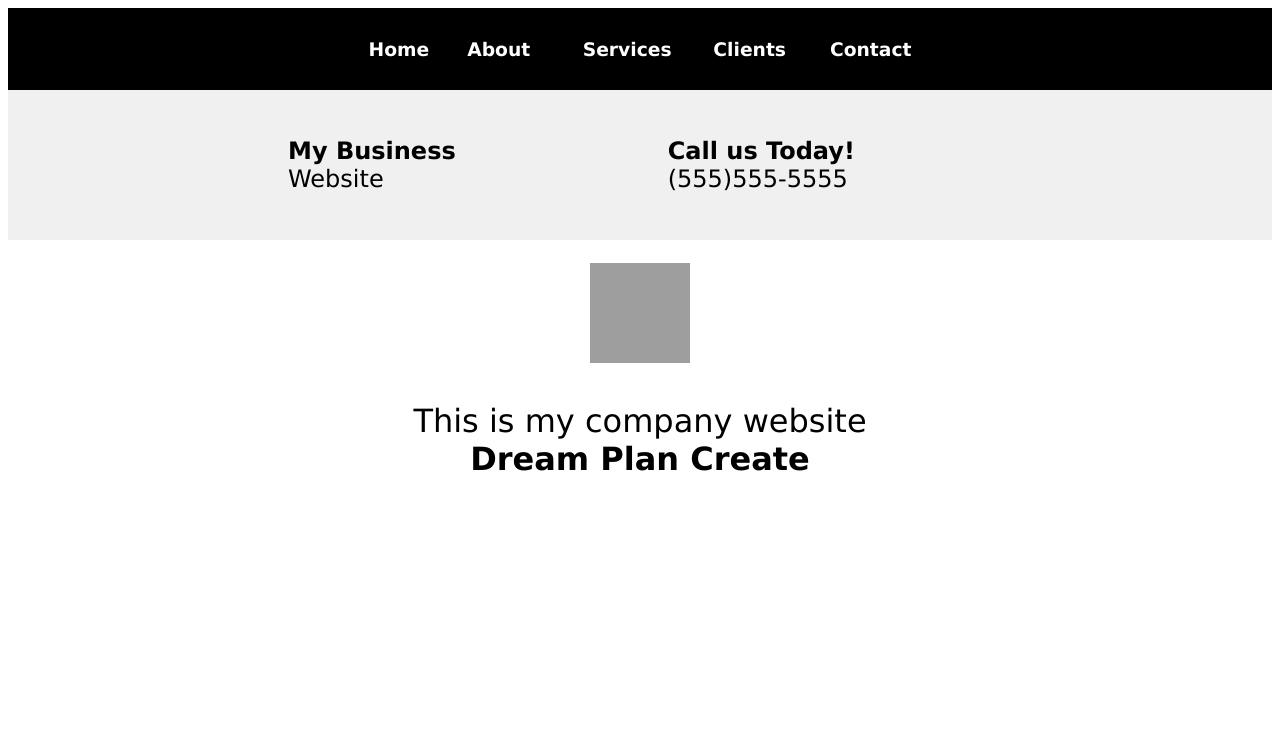
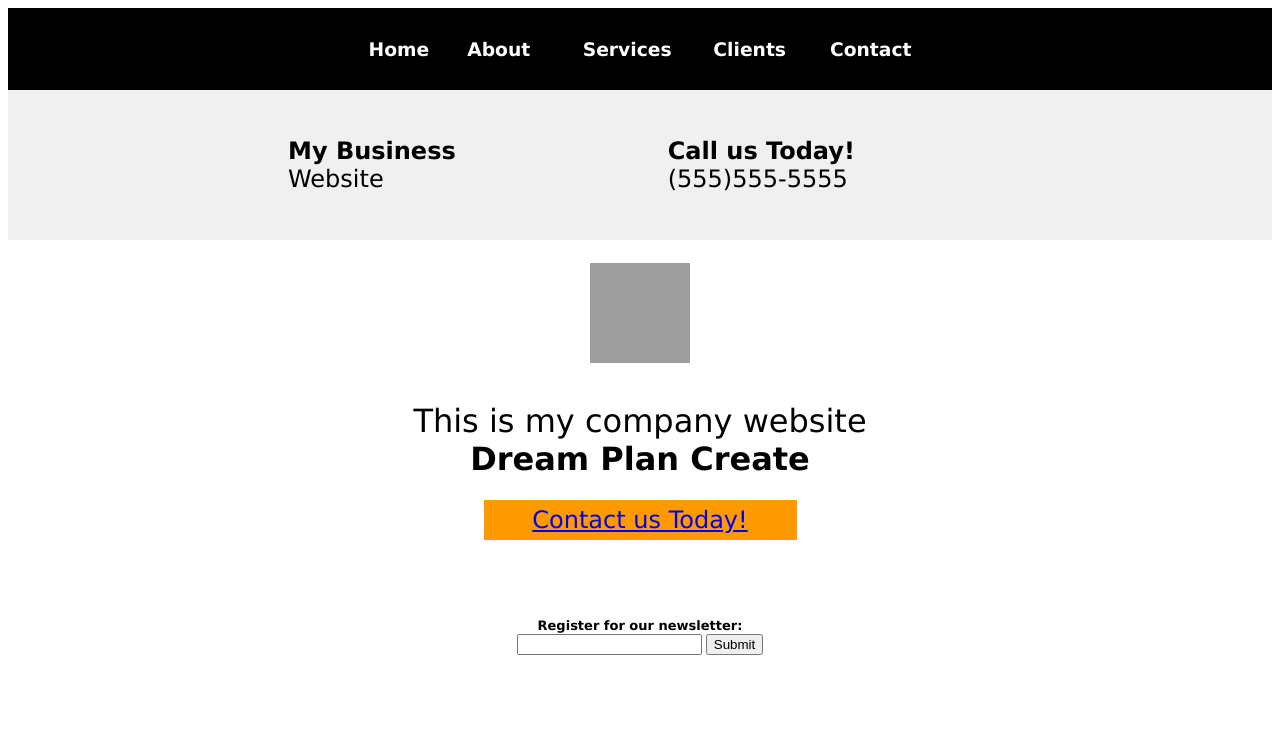
Before and after one commit to nikkichep/HomePage, a plain HTML site: page index.html in a window 1280 px wide. Drawn offline with Linux system fonts and the light colour scheme; grey boxes are pictures that could not be loaded.

Commit message:
Adding contact us section and register

```diff
--- a/index.html
+++ b/index.html
@@ -71,5 +71,25 @@
     </td>
   </tr>
 </table>
+
+<table width="100%" height="236" border="0" cellspacing="5" cellpadding="5" bgcolor="white">
+  <tr>
+    <td height="72" align="center" valign="top">
+      <table width="313" border="0" cellspacing="3" cellpadding="3" bgcolor="#FF9900">
+        <tr>
+          <td width="301" align="center" nowrap="nowrap"><font face="Verdana, Geneva, sans-serif" color="white" size="5"><a href="#">Contact us Today!</a><br /></font></td>
+        </tr>
+      </table>
+    </td>
+  </tr>
+  <tr>
+    <td height="72" align="center" valign="top">
+      <font face="Verdana, Geneva, sans-serif" color="black" size="2"><strong>Register for our newsletter:</strong></font><br />
+      <form name= "contact" method="post" action="send.php">
+      <input type="text" name="email" />
+      <input type="submit" name="button" value="Submit" />
+      </form>
+  </tr>
+</table>
 </body>
 </html>
```
